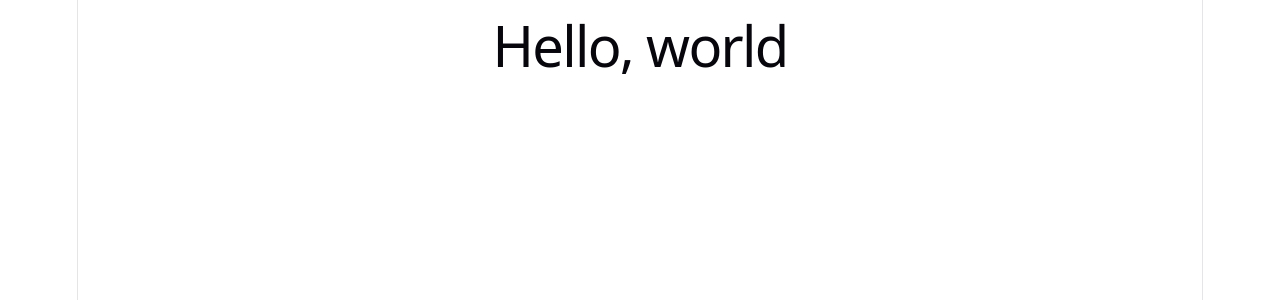
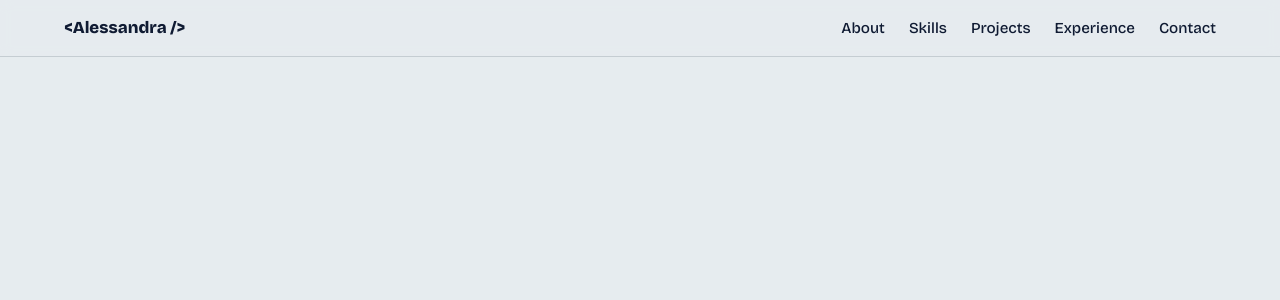
Before and after one commit to mangunea/alessandra.github.io, a React (Vite) app: page / in a window 1280 px wide. Shown: the top 300 px of the page. Built offline with nearby package versions, Linux system fonts and the light colour scheme.

Commit message:
create nav bar

```diff
--- a/index.html
+++ b/index.html
@@ -1,10 +1,12 @@
 <!doctype html>
 <html lang="en">
   <head>
-    <meta charset="UTF-8" />
-    <link rel="icon" type="image/svg+xml" href="/favicon.svg" />
-    <meta name="viewport" content="width=device-width, initial-scale=1.0" />
-    <title>alessandra.github.io</title>
+    <link rel="preconnect" href="https://fonts.googleapis.com" />
+    <link rel="preconnect" href="https://fonts.gstatic.com" crossorigin />
+    <link
+  href="https://fonts.googleapis.com/css2?family=Bricolage+Grotesque:opsz,wdth,wght@12..96,75..100,200..800&family=Literata:ital,wght@0,400;0,600;1,400&display=swap"
+  rel="stylesheet"/>
+<title>Alessandra – Portfolio</title>
   </head>
   <body>
     <div id="root"></div>
--- a/src/App.jsx
+++ b/src/App.jsx
@@ -1,3 +1,18 @@
+import { profile } from './data.js'
+
 export default function App() {
-  return <h1>Hello, world</h1>
+  return (
+    <>
+      <nav className="nav" aria-label="Sections">
+        <a className="nav__logo" href="#hero">{profile.logo}</a>
+        <div className="nav__links">
+          <a href="#about">About</a>
+          <a href="#skills">Skills</a>
+          <a href="#projects">Projects</a>
+          <a href="#experience">Experience</a>
+          <a href="#contact">Contact</a>
+        </div>
+      </nav>
+    </>
+  )
 }
--- a/src/data.js
+++ b/src/data.js
@@ -0,0 +1,21 @@
+export const profile = {
+  name: 'Alessandra',
+  logo: '<Alessandra />',
+  available: 'Available for projects and opportunities',
+  headline: 'Building clean, fast websites and software that people enjoy using.',
+  intro:
+    'I am a developer who likes taking an idea from a rough sketch to a working product. Replace this with one or two sentences about your focus.',
+  stats: [
+    { value: '5+', label: 'Projects completed' },
+    { value: 'Web + Mobile', label: 'Main focus' },
+    { value: 'Open source', label: 'Where I share my work' },
+  ],
+  photo: 'profile.jpg',
+  photoAlt: 'Portrait of Alessandra',
+  location: 'Oakville, Ontario',
+  email: 'you@example.com',
+  links: [
+    { label: 'GitHub', href: 'https://github.com/mangunea' },
+    { label: 'LinkedIn', href: 'https://www.linkedin.com/in/your-username' },
+  ],
+}
--- a/src/index.css
+++ b/src/index.css
@@ -1,111 +1,92 @@
 :root {
-  --text: #6b6375;
-  --text-h: #08060d;
-  --bg: #fff;
-  --border: #e5e4e7;
-  --code-bg: #f4f3ec;
-  --accent: #aa3bff;
-  --accent-bg: rgba(170, 59, 255, 0.1);
-  --accent-border: rgba(170, 59, 255, 0.5);
-  --social-bg: rgba(244, 243, 236, 0.5);
-  --shadow:
-    rgba(0, 0, 0, 0.1) 0 10px 15px -3px, rgba(0, 0, 0, 0.05) 0 4px 6px -2px;
+  --paper: #e6ecef;
+  --ink: #101b33;
+  --muted: #4d5873;
+  --cobalt: #2438e0;
+  --highlight: #f4e04d;
+  --rule: #101b3326;
 
-  --sans: system-ui, 'Segoe UI', Roboto, sans-serif;
-  --heading: system-ui, 'Segoe UI', Roboto, sans-serif;
-  --mono: ui-monospace, Consolas, monospace;
+  --display: 'Bricolage Grotesque', system-ui, sans-serif;
+  --text: 'Literata', Georgia, serif;
 
-  font: 18px/145% var(--sans);
-  letter-spacing: 0.18px;
-  color-scheme: light dark;
-  color: var(--text);
-  background: var(--bg);
-  font-synthesis: none;
-  text-rendering: optimizeLegibility;
-  -webkit-font-smoothing: antialiased;
-  -moz-osx-font-smoothing: grayscale;
-
-  @media (max-width: 1024px) {
-    font-size: 16px;
-  }
+  --gutter: clamp(1.25rem, 5vw, 4rem);
 }
 
-@media (prefers-color-scheme: dark) {
-  :root {
-    --text: #9ca3af;
-    --text-h: #f3f4f6;
-    --bg: #16171d;
-    --border: #2e303a;
-    --code-bg: #1f2028;
-    --accent: #c084fc;
-    --accent-bg: rgba(192, 132, 252, 0.15);
-    --accent-border: rgba(192, 132, 252, 0.5);
-    --social-bg: rgba(47, 48, 58, 0.5);
-    --shadow:
-      rgba(0, 0, 0, 0.4) 0 10px 15px -3px, rgba(0, 0, 0, 0.25) 0 4px 6px -2px;
-  }
+*,
+*::before,
+*::after {
+  box-sizing: border-box;
+}
 
-  #social .button-icon {
-    filter: invert(1) brightness(2);
-  }
+html {
+  scroll-behavior: smooth;
 }
 
 body {
   margin: 0;
+  background: var(--paper);
+  color: var(--ink);
+  font-family: var(--text);
+  font-size: 1.0625rem;
+  line-height: 1.65;
 }
 
-#root {
-  width: 1126px;
-  max-width: 100%;
-  margin: 0 auto;
-  text-align: center;
-  border-inline: 1px solid var(--border);
-  min-height: 100svh;
-  display: flex;
-  flex-direction: column;
-  box-sizing: border-box;
+a {
+  color: inherit;
 }
 
-h1,
-h2 {
-  font-family: var(--heading);
-  font-weight: 500;
-  color: var(--text-h);
+a:hover {
+  color: var(--cobalt);
 }
 
-h1 {
-  font-size: 56px;
-  letter-spacing: -1.68px;
-  margin: 32px 0;
-  @media (max-width: 1024px) {
-    font-size: 36px;
-    margin: 20px 0;
-  }
+:focus-visible {
+  outline: 3px solid var(--cobalt);
+  outline-offset: 3px;
 }
-h2 {
-  font-size: 24px;
-  line-height: 118%;
-  letter-spacing: -0.24px;
-  margin: 0 0 8px;
-  @media (max-width: 1024px) {
-    font-size: 20px;
-  }
-}
-p {
+
+h1, h2, h3, p {
   margin: 0;
 }
 
-code,
-.counter {
-  font-family: var(--mono);
-  display: inline-flex;
-  border-radius: 4px;
-  color: var(--text-h);
+ul, ol {
+  list-style: none;
+  margin: 0;
+  padding: 0;
 }
 
-code {
-  font-size: 15px;
-  line-height: 135%;
-  padding: 4px 8px;
-  background: var(--code-bg);
+.nav {
+  position: sticky;
+  top: 0;
+  z-index: 5;
+  display: flex;
+  flex-wrap: wrap;
+  align-items: center;
+  justify-content: space-between;
+  gap: 0.5rem 2rem;
+  padding: 0.9rem var(--gutter);
+  background: color-mix(in srgb, var(--paper) 90%, transparent);
+  backdrop-filter: blur(6px);
+  border-bottom: 1px solid var(--rule);
+  font-family: var(--display);
+  font-weight: 500;
+  font-size: 0.95rem;
 }
+
+.nav a {
+  text-decoration: none;
+}
+
+.nav a:hover {
+  text-decoration: underline;
+}
+
+.nav__logo {
+  font-weight: 800;
+  font-size: 1.05rem;
+}
+
+.nav__links {
+  display: flex;
+  flex-wrap: wrap;
+  gap: 0.25rem 1.5rem;
+}
```
